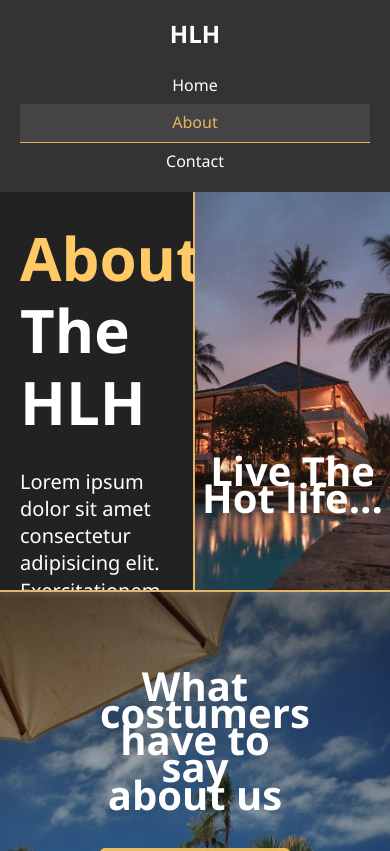
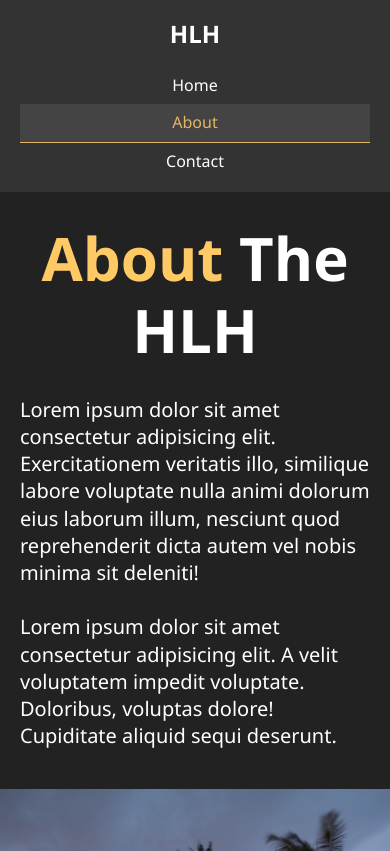
Before and after one commit to Oussama-Moussaoui/3-Pages-Hotel-Website-Project-with-HTML-CSS, a plain HTML site: page about.html in a window 390 px wide. Shown: the top 851 px of the page. Drawn offline with Linux system fonts and the light colour scheme.

Commit message:
mobile.css: About Info --> Done

```diff
--- a/about.html
+++ b/about.html
@@ -32,9 +32,7 @@
                 <p class="lead">Lorem ipsum dolor sit amet consectetur adipisicing elit. Exercitationem veritatis illo, similique labore voluptate nulla animi dolorum eius laborum illum, nesciunt quod reprehenderit dicta autem vel nobis minima sit deleniti! <br><br>
                 Lorem ipsum dolor sit amet consectetur adipisicing elit. A velit voluptatem impedit voluptate. Doloribus, voluptas dolore! Cupiditate aliquid sequi deserunt.</p>
             </div>
-            <div class="info-right">
-                <h2>Live The Hot life...</h2>
-            </div>
+            <div class="info-right"></div>
     </section>
 
     <section id="testimonials">
--- a/styles/mobile.css
+++ b/styles/mobile.css
@@ -1,6 +1,6 @@
 /* Utility Classes */
 .box {
-    float: none; /* Or 'clear:both' instead*/
+    float: none;
     width: auto;
 }
 
@@ -36,3 +36,20 @@
     float: none;
     width: auto;
 }
+
+/* About Info */
+#about-info {
+    height: 800px;
+}
+
+#about-info .info-right,
+#about-info .info-left {
+    float: none;
+    width: auto;
+    min-height: 50%;
+    border: none;
+}
+
+#about-info .info-left .large-heading {
+    text-align: center;
+}
--- a/styles/style.css
+++ b/styles/style.css
@@ -201,14 +201,6 @@ p {
     float: right;
     width: 50%;
     min-height: 100%;
-    text-align: center;
-}
-
-#about-info .info-right h2 {
-    display: block;
-    padding-top: 265px;
-    font-size: 40px;
-    color: #fff;
 }
 
 #about-info .info-left {
```
